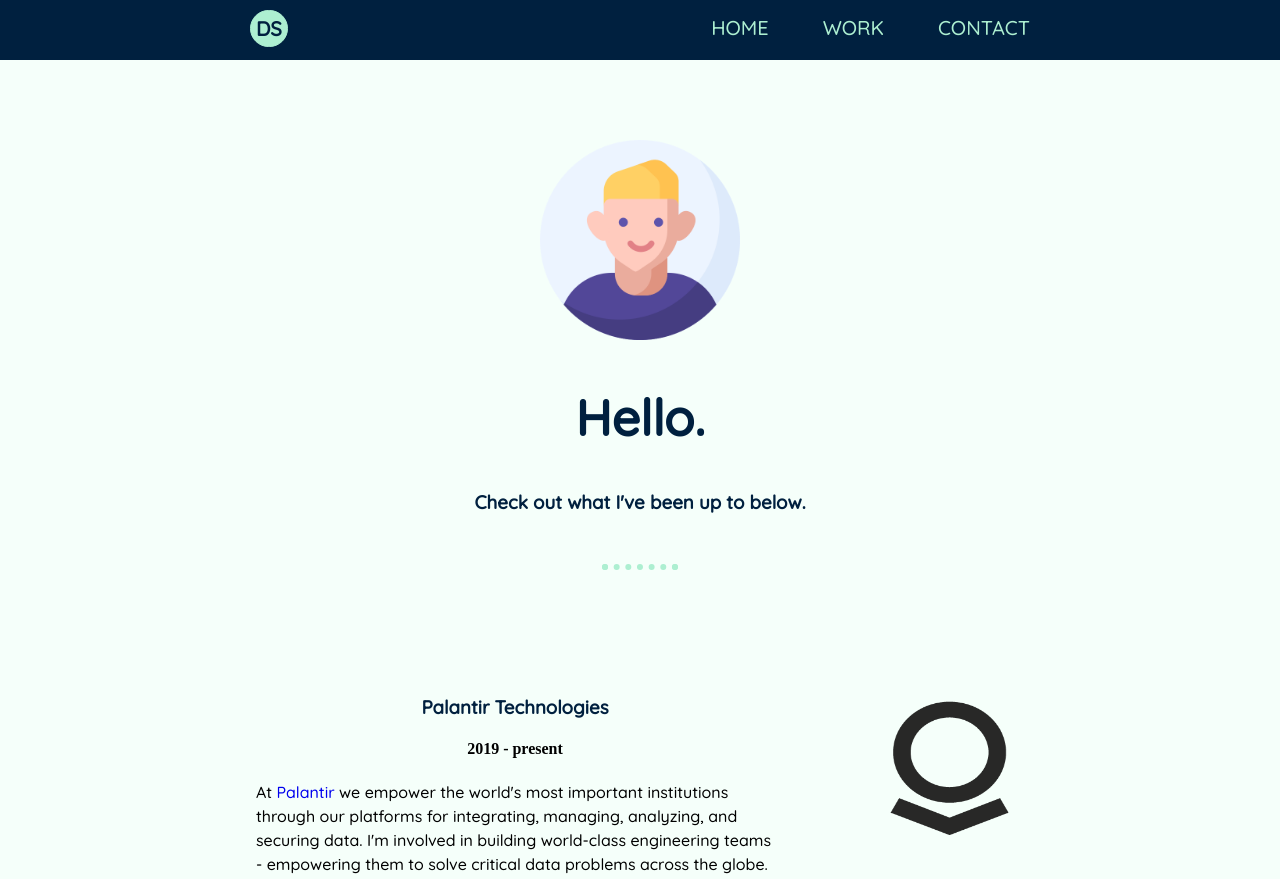
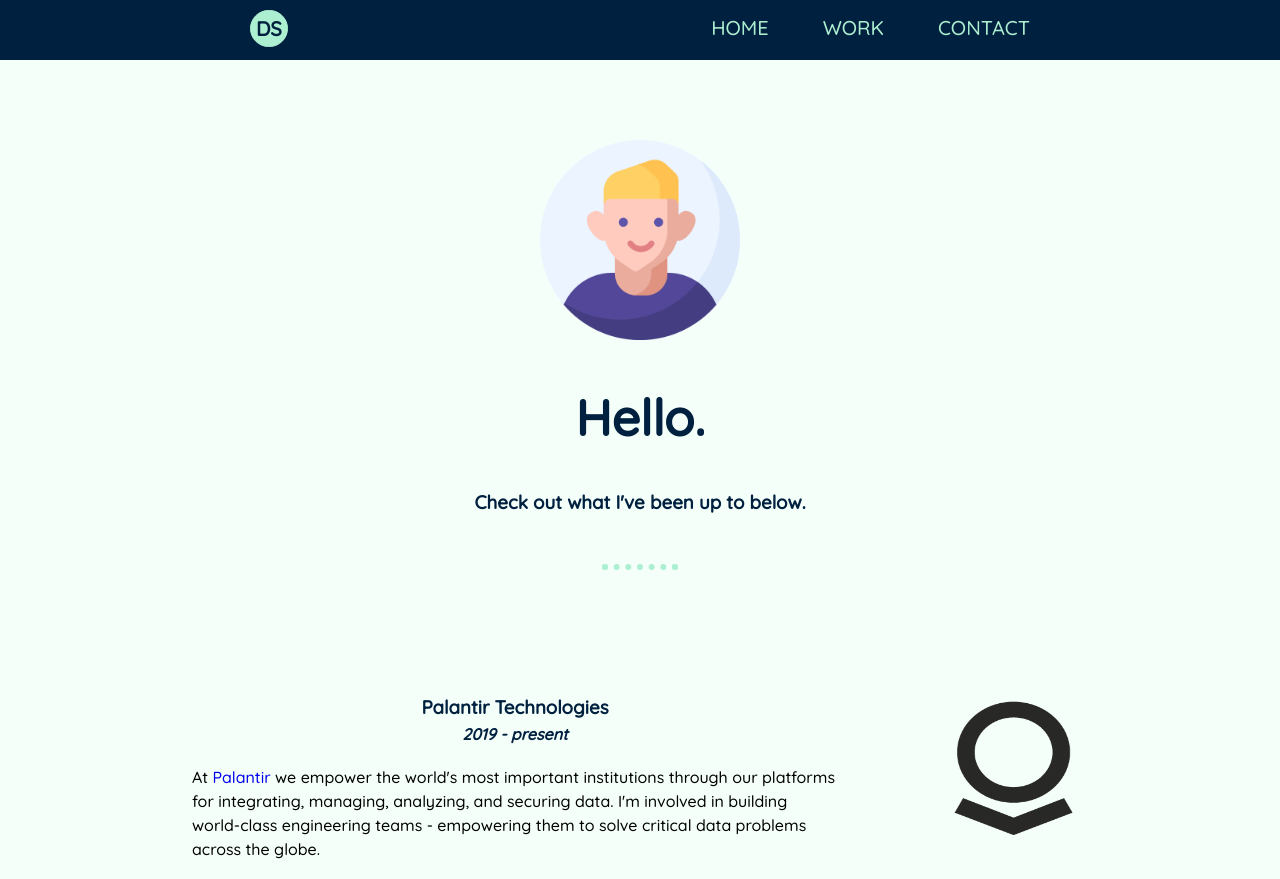
Before and after one commit to DanielShoch/PersonalSite, a plain HTML site: page work.html in a window 1280 px wide. Shown: the top 879 px of the page. Drawn offline with Linux system fonts and the light colour scheme.

Commit message:
Update style.css
Formatting: optimize for screen sizes.

```diff
--- a/css/styles.css
+++ b/css/styles.css
@@ -62,6 +62,14 @@
 h3 {
   font-family: 'Quicksand', sans-serif;
   color: #00203FFF;
+  margin-bottom: 5px;
+}
+
+h4 {
+  font-family: 'Quicksand', sans-serif;
+  color: #00203FFF;
+  margin-top: 0;
+  font-style: italic;
 }
 
 p {
@@ -96,6 +104,14 @@
 .experience-row p {
   text-align: left;
   line-height: 1.5;
+}
+
+.experience-row h3, p {
+  overflow: hidden;
+}
+
+.experience-row h3 {
+  white-space: nowrap;
 }
 
 .footer p {
@@ -134,7 +150,7 @@
 }
 
 .experience-row {
-  width: 60%;
+  width: 70%;
   text-align: center;
   margin: 125px auto 125px auto;
 }
```
